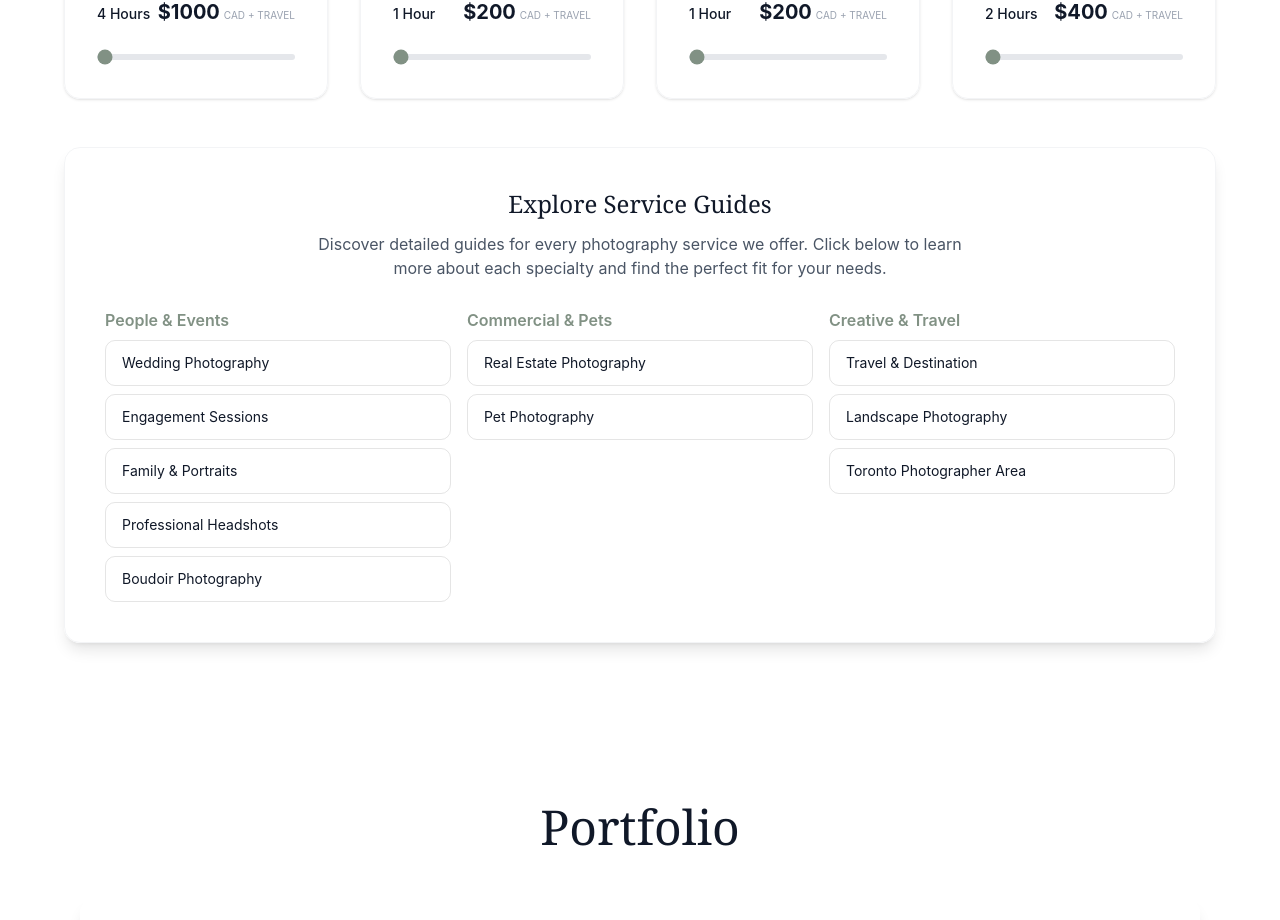
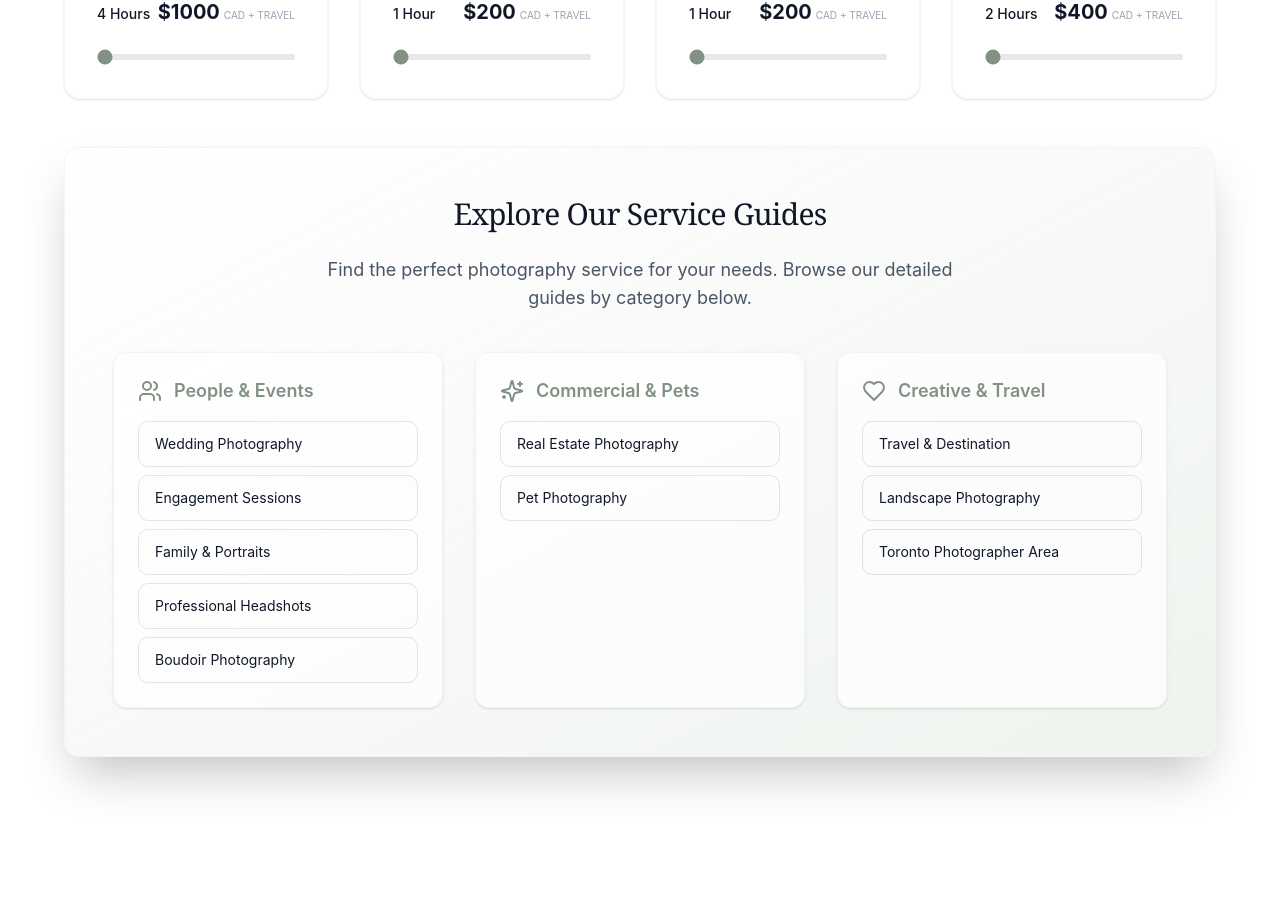
Before and after one commit to ashavab/avainframe, a React (Vite) app: page / in a window 1280 px wide. Shown: the part 2630-3550 px from the top of the page. Built offline with nearby package versions, Linux system fonts and the light colour scheme; grey boxes are pictures that could not be loaded.

Commit message:
Redesign: Modern, grouped service box with icons and improved layout

```diff
--- a/src/app/components/ConsultationModal.tsx
+++ b/src/app/components/ConsultationModal.tsx
@@ -4,9 +4,20 @@ import { Instagram, Phone, MessageCircle } from "lucide-react";
 
 export default function ConsultationModal({ open, onClose }: { open: boolean; onClose: () => void }) {
   if (!open) return null;
+  // Handler for overlay click
+  const handleOverlayClick = (e: React.MouseEvent<HTMLDivElement>) => {
+    // Only close if the user clicked directly on the overlay, not inside the modal
+    if (e.target === e.currentTarget) {
+      onClose();
+    }
+  };
+
   return (
-    <div className="fixed inset-0 z-50 flex items-center justify-center bg-black/60">
-      <div className="bg-white dark:bg-black rounded-2xl shadow-xl max-w-lg w-full p-8 relative">
+    <div
+      className="fixed inset-0 z-50 flex items-center justify-center bg-black/60"
+      onClick={handleOverlayClick}
+    >
+      <div className="bg-white dark:bg-black rounded-2xl shadow-xl max-w-md w-[95vw] sm:w-full p-6 sm:p-8 relative">
         <button
           onClick={onClose}
           className="absolute top-4 right-4 text-gray-400 hover:text-black dark:hover:text-white text-2xl"
@@ -14,7 +25,14 @@ export default function ConsultationModal({ open, onClose }: { open: boolean; on
         >
           ×
         </button>
-        <h2 className="text-2xl font-serif mb-4 dark:text-white">Book a Free Consultation</h2>
+        <button
+          onClick={onClose}
+          className="absolute top-4 left-4 text-gray-400 hover:text-black dark:hover:text-white text-xl px-2 py-1 rounded-full border border-gray-200 dark:border-gray-700 bg-white/80 dark:bg-black/40"
+          aria-label="Back"
+        >
+          ← Back
+        </button>
+        <h2 className="text-2xl font-serif mb-4 dark:text-white text-center">Book a Free Consultation</h2>
         <Contact />
         <div className="mt-6 flex flex-col gap-3">
           <a href="https://wa.me/16477104734" target="_blank" className="flex items-center gap-2 text-[#25D366] hover:underline">
--- a/src/app/components/Services.tsx
+++ b/src/app/components/Services.tsx
@@ -52,14 +52,19 @@ export function Services() {
         <div className="grid md:grid-cols-2 lg:grid-cols-4 gap-8">
           {services.map((s, index) => <ServiceCard key={index} service={s} />)}
         </div>
-        <div className="mt-12 rounded-2xl border border-gray-100 dark:border-white/10 bg-white/80 dark:bg-black/40 p-6 md:p-10 shadow-lg">
-          <h3 className="font-serif text-2xl mb-3 dark:text-white text-center">Explore Service Guides</h3>
-          <p className="text-gray-600 dark:text-gray-400 mb-7 text-center max-w-2xl mx-auto">
-            Discover detailed guides for every photography service we offer. Click below to learn more about each specialty and find the perfect fit for your needs.
+        {/* Redesigned Service Guides Box */}
+        <div className="mt-12 rounded-2xl border border-gray-100 dark:border-white/10 bg-gradient-to-br from-white/90 via-[#f6f8f6]/80 to-[#eaf1ea]/80 dark:from-black/70 dark:via-black/60 dark:to-[#1a1e1a]/80 p-6 md:p-12 shadow-2xl">
+          <h3 className="font-serif text-3xl mb-6 dark:text-white text-center tracking-tight">Explore Our Service Guides</h3>
+          <p className="text-gray-600 dark:text-gray-400 mb-10 text-center max-w-2xl mx-auto text-lg">
+            Find the perfect photography service for your needs. Browse our detailed guides by category below.
           </p>
-          <div className="grid grid-cols-1 sm:grid-cols-2 lg:grid-cols-3 gap-4">
-            <div>
-              <h4 className="font-semibold text-[#819184] mb-2">People & Events</h4>
+          <div className="grid grid-cols-1 sm:grid-cols-2 lg:grid-cols-3 gap-8">
+            {/* People & Events */}
+            <div className="bg-white/70 dark:bg-black/30 rounded-xl p-6 border border-gray-100 dark:border-white/10 shadow group hover:shadow-lg transition">
+              <div className="flex items-center gap-3 mb-4">
+                <Users className="w-6 h-6 text-[#819184] group-hover:scale-110 transition-transform" />
+                <h4 className="font-semibold text-[#819184] text-lg">People & Events</h4>
+              </div>
               <ul className="space-y-2">
                 <li><a href="/#/weddings" className="block rounded-lg border border-black/10 px-4 py-3 text-sm hover:bg-[#819184]/10 dark:border-white/15 dark:hover:bg-white/10">Wedding Photography</a></li>
                 <li><a href="/#/engagements" className="block rounded-lg border border-black/10 px-4 py-3 text-sm hover:bg-[#819184]/10 dark:border-white/15 dark:hover:bg-white/10">Engagement Sessions</a></li>
@@ -68,15 +73,23 @@ export function Services() {
                 <li><a href="/#/boudoir" className="block rounded-lg border border-black/10 px-4 py-3 text-sm hover:bg-[#819184]/10 dark:border-white/15 dark:hover:bg-white/10">Boudoir Photography</a></li>
               </ul>
             </div>
-            <div>
-              <h4 className="font-semibold text-[#819184] mb-2">Commercial & Pets</h4>
+            {/* Commercial & Pets */}
+            <div className="bg-white/70 dark:bg-black/30 rounded-xl p-6 border border-gray-100 dark:border-white/10 shadow group hover:shadow-lg transition">
+              <div className="flex items-center gap-3 mb-4">
+                <Sparkles className="w-6 h-6 text-[#819184] group-hover:scale-110 transition-transform" />
+                <h4 className="font-semibold text-[#819184] text-lg">Commercial & Pets</h4>
+              </div>
               <ul className="space-y-2">
                 <li><a href="/#/real-estate" className="block rounded-lg border border-black/10 px-4 py-3 text-sm hover:bg-[#819184]/10 dark:border-white/15 dark:hover:bg-white/10">Real Estate Photography</a></li>
                 <li><a href="/#/pets" className="block rounded-lg border border-black/10 px-4 py-3 text-sm hover:bg-[#819184]/10 dark:border-white/15 dark:hover:bg-white/10">Pet Photography</a></li>
               </ul>
             </div>
-            <div>
-              <h4 className="font-semibold text-[#819184] mb-2">Creative & Travel</h4>
+            {/* Creative & Travel */}
+            <div className="bg-white/70 dark:bg-black/30 rounded-xl p-6 border border-gray-100 dark:border-white/10 shadow group hover:shadow-lg transition">
+              <div className="flex items-center gap-3 mb-4">
+                <Heart className="w-6 h-6 text-[#819184] group-hover:scale-110 transition-transform" />
+                <h4 className="font-semibold text-[#819184] text-lg">Creative & Travel</h4>
+              </div>
               <ul className="space-y-2">
                 <li><a href="/#/travel" className="block rounded-lg border border-black/10 px-4 py-3 text-sm hover:bg-[#819184]/10 dark:border-white/15 dark:hover:bg-white/10">Travel & Destination</a></li>
                 <li><a href="/#/landscape" className="block rounded-lg border border-black/10 px-4 py-3 text-sm hover:bg-[#819184]/10 dark:border-white/15 dark:hover:bg-white/10">Landscape Photography</a></li>
```
